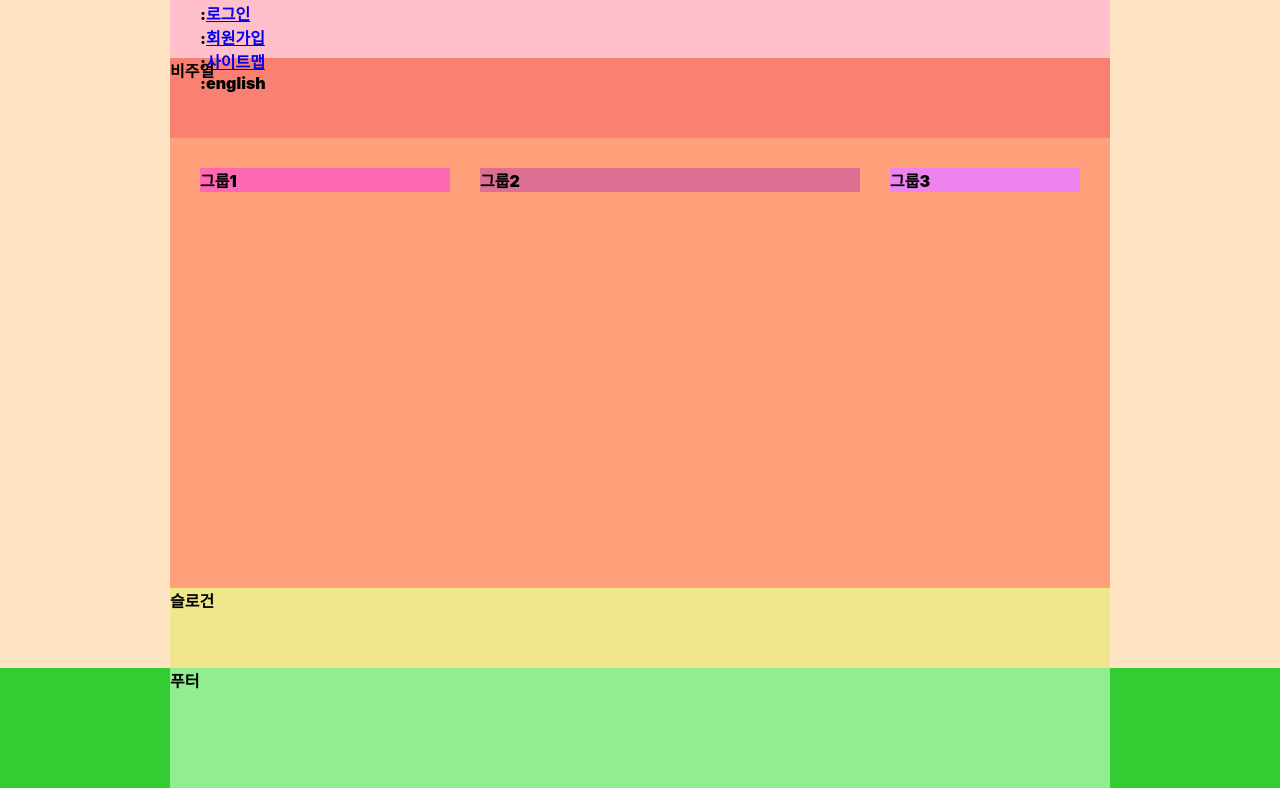
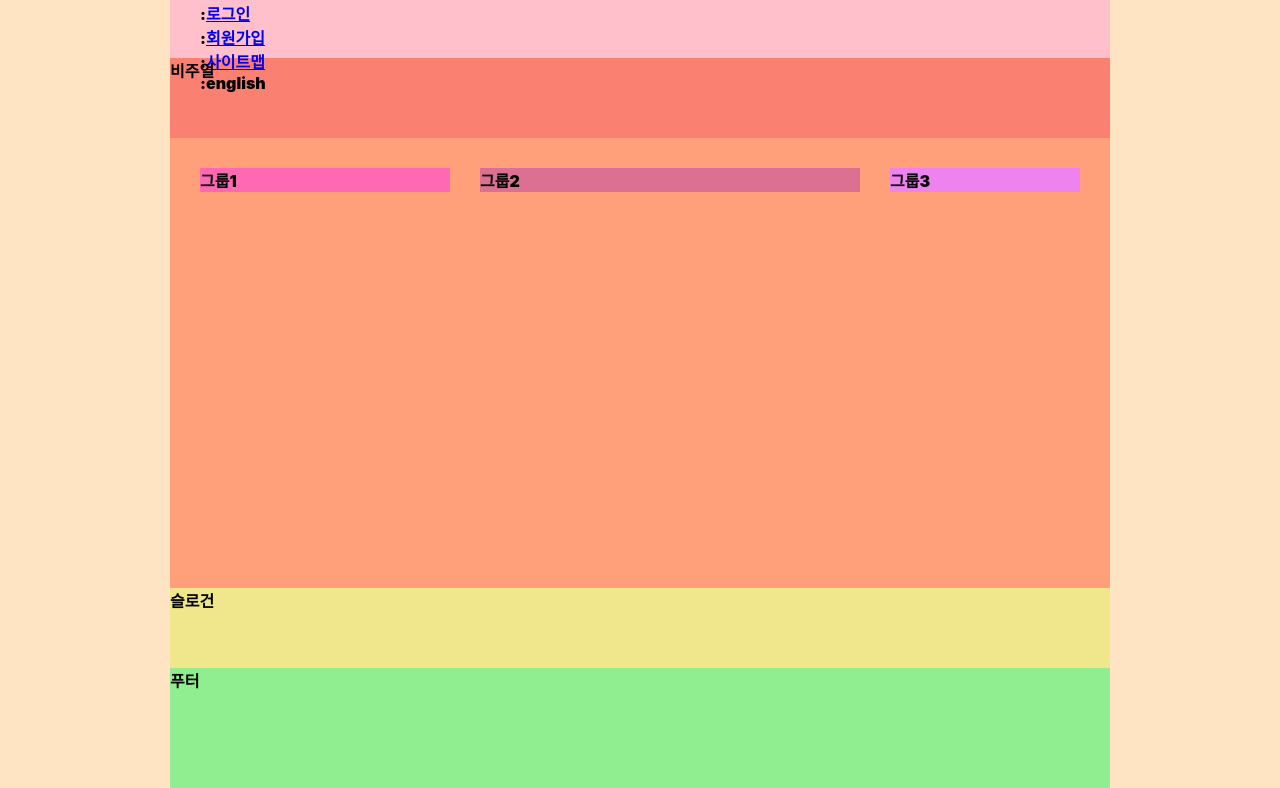
Before and after one commit to copiCat0/HTML5, a website: page index.html in a window 1280 px wide. Shown: the part 62-850 px from the top of the page. Drawn offline with Linux system fonts and the light colour scheme; a web font is replaced by a local one.

Commit message:
메인가야함

```diff
--- a/styles/style.css
+++ b/styles/style.css
@@ -69,6 +69,8 @@ body{
 /* */
 .footer{
   background: limegreen;
+  width:940px;
+  margin:0 auto;
 }
 
 .footer-inner{
```
